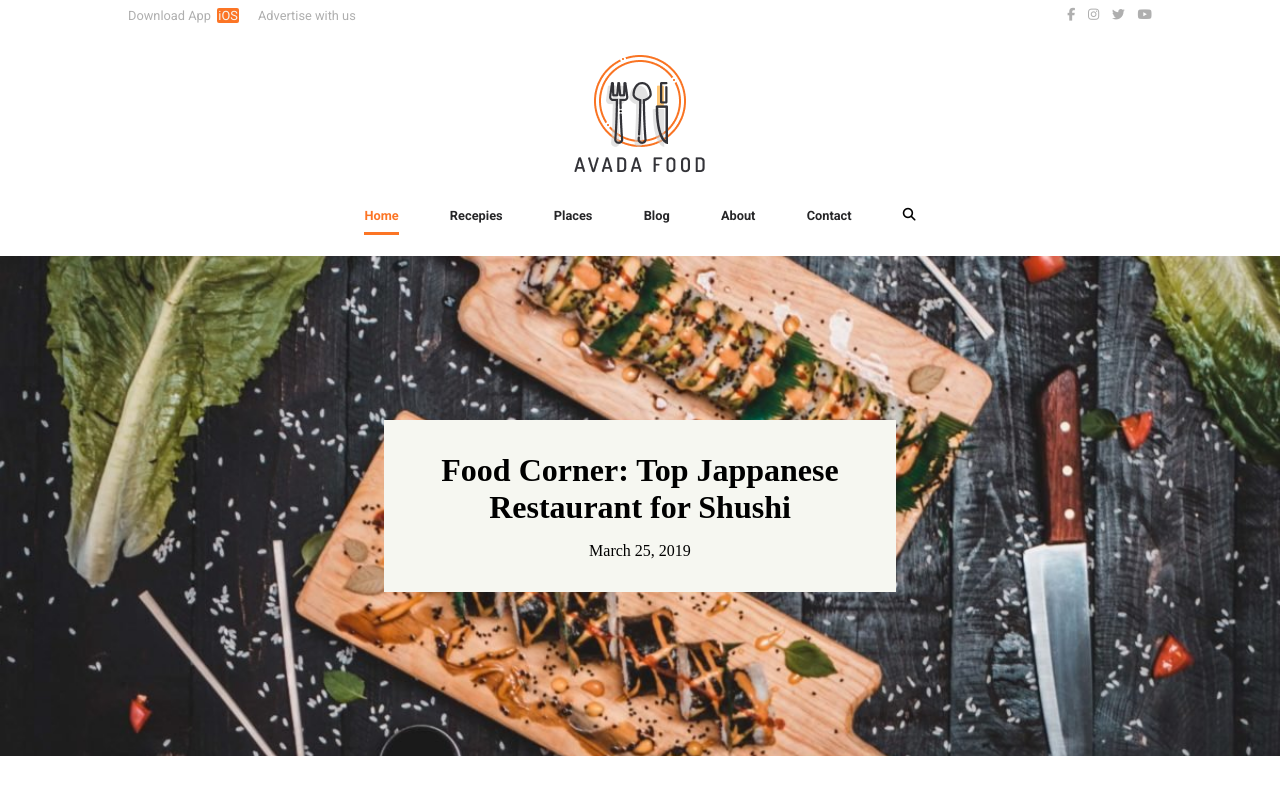
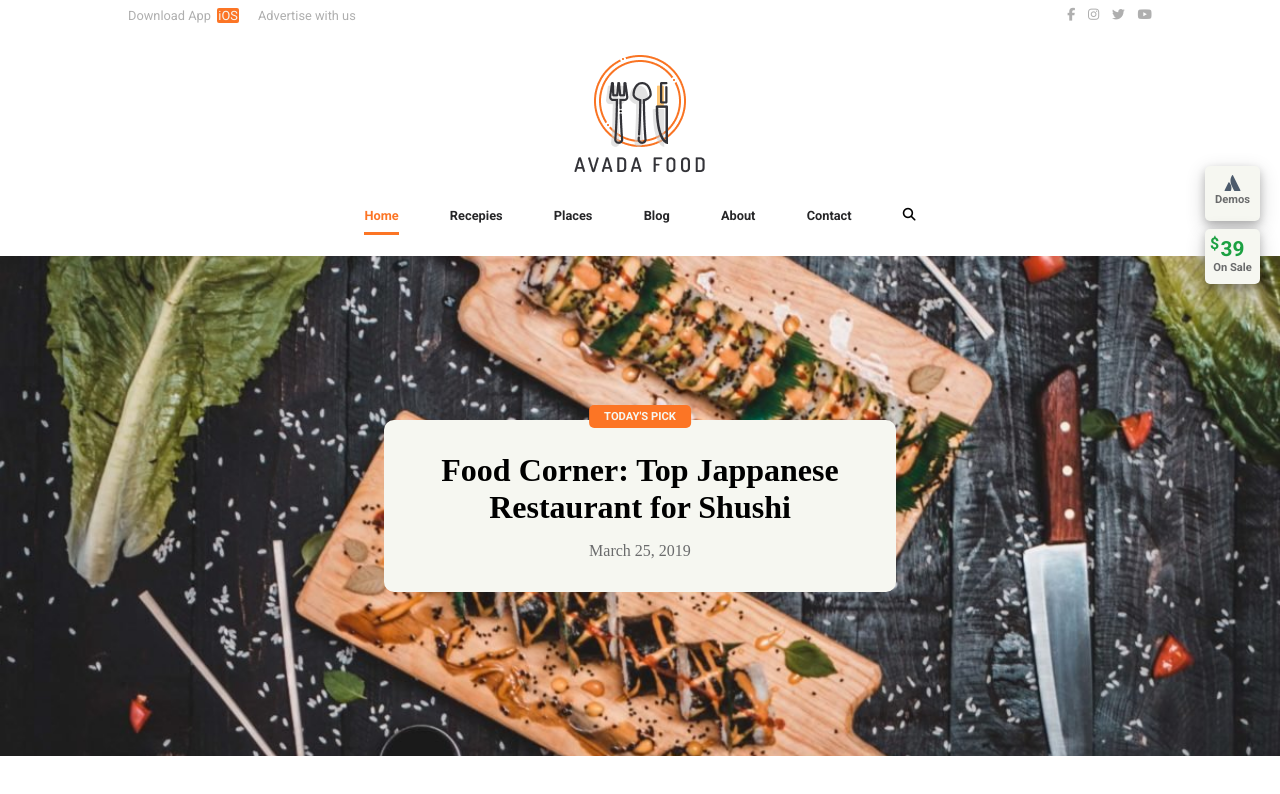
Before and after one commit to Guz117/food, a Vue app: page / in a window 1280 px wide. Shown: the top 794 px of the page. Built offline with nearby package versions, Linux system fonts and the light colour scheme.

Commit message:
jambotreon

```diff
--- a/src/components/Jumbotron.vue
+++ b/src/components/Jumbotron.vue
@@ -1,6 +1,17 @@
 <template>
     <div class="jumbotron">
+        <div class="icon">
+            <div class="demos">
+                <p><i class="fab fa-atlassian"></i></p>
+                <p class="text-icon">Demos</p>
+            </div>
+            <div class="sale">
+                <p><span class="dollar">$</span><span class="trentanove">39</span></p>
+                <p class="text-icon">On Sale</p>
+            </div>
+        </div>
         <div class="jumbotron-text">
+            <p class="pick">TODAY'S PICK</p>
             <div class="jumbotron-text-center">
             <h1>Food Corner: Top Jappanese Restaurant for Shushi</h1>
             <p>March 25, 2019</p>
@@ -27,6 +38,54 @@ export default {
         display: flex;
         justify-content: center;
         align-items: center;
+        position: relative;
+        .icon {
+
+            position: absolute;
+            top: -90px;
+            right: 20px;
+
+            .text-icon {
+                font-size: 0.7em;
+                color: $nevada;
+            }
+
+            .fa-atlassian {
+                color: $fiord;
+            }
+
+            .demos, .sale {
+                width: 55px;
+                height: 55px;
+                text-align: center;
+                background-color: $springWood;
+                margin-bottom: 0.5em;
+                padding: 0.5em;
+                font-family: $fontFamily;
+                font-weight: bold;
+                border-radius: 5px;
+                box-shadow: 0 4px 8px 0 rgba(0, 0, 0, 0.2), 0 6px 20px 0 rgba(0, 0, 0, 0.19);
+            }
+
+            .sale {
+                position: relative;
+
+                .dollar, .trentanove {
+                    color: $forestGreen;
+                }
+
+                .dollar {
+                    position: absolute;
+                    top: 5px;
+                    left: 5px;
+                }
+                .trentanove {
+                    font-size: 1.3em;
+                }
+            }
+
+
+        }
     }
 
     .jumbotron-text {
@@ -35,6 +94,21 @@ export default {
         background-color: $springWood;
         display: flex;
         justify-content: center;
+        position: relative;
+        border-radius: 10px;
+        .pick {
+            position: absolute;
+            left: 50%;
+            top: -15px;
+            transform: translate(-50%);
+            padding: 5px 15px;
+            font-size: 0.7em;
+            font-weight: bold;
+            background-color: $orange;
+            border-radius: 5px;
+            font-family: $fontFamily;
+            color: $springWood;
+        }
         .jumbotron-text-center {
             width: 80%;
             h1 {
@@ -43,6 +117,7 @@ export default {
             p {
                 padding-top: 1em;
                 text-align: center;
+                color: $nevada;
             }
         }
     }
```
